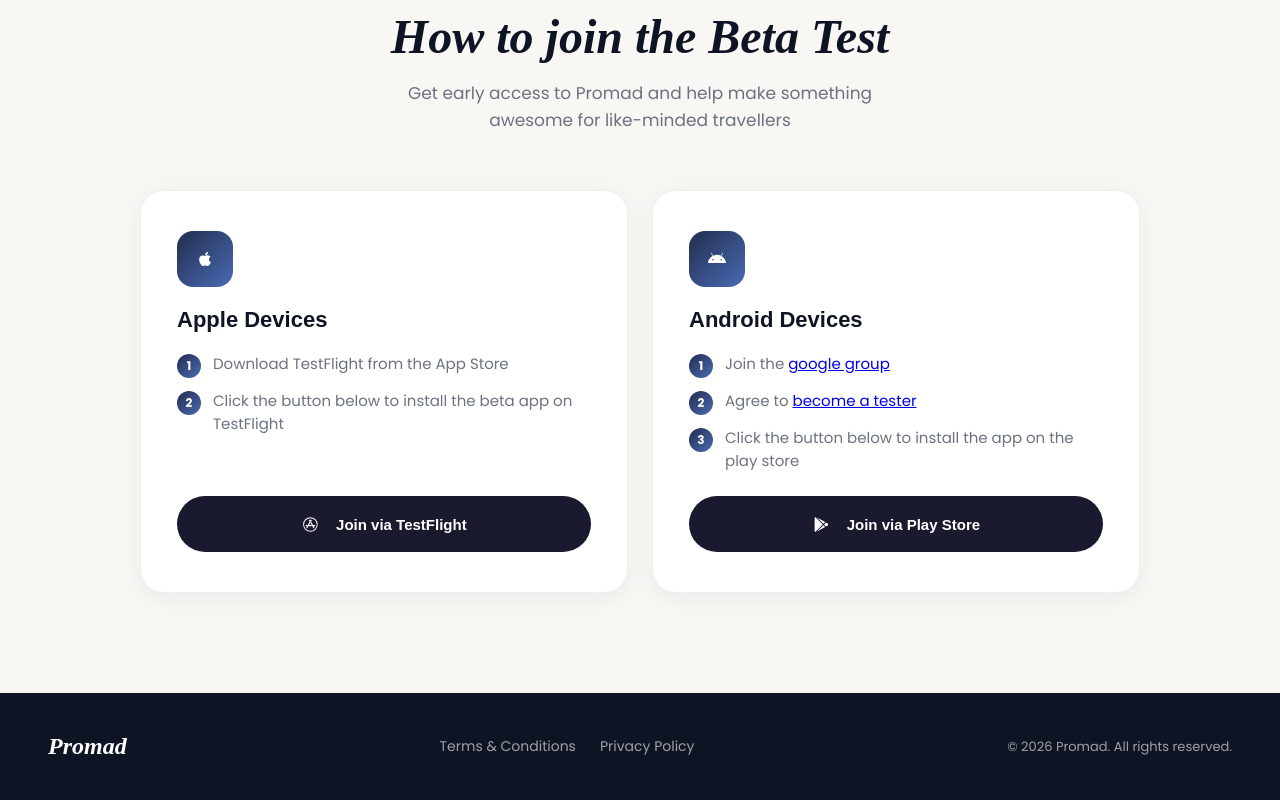
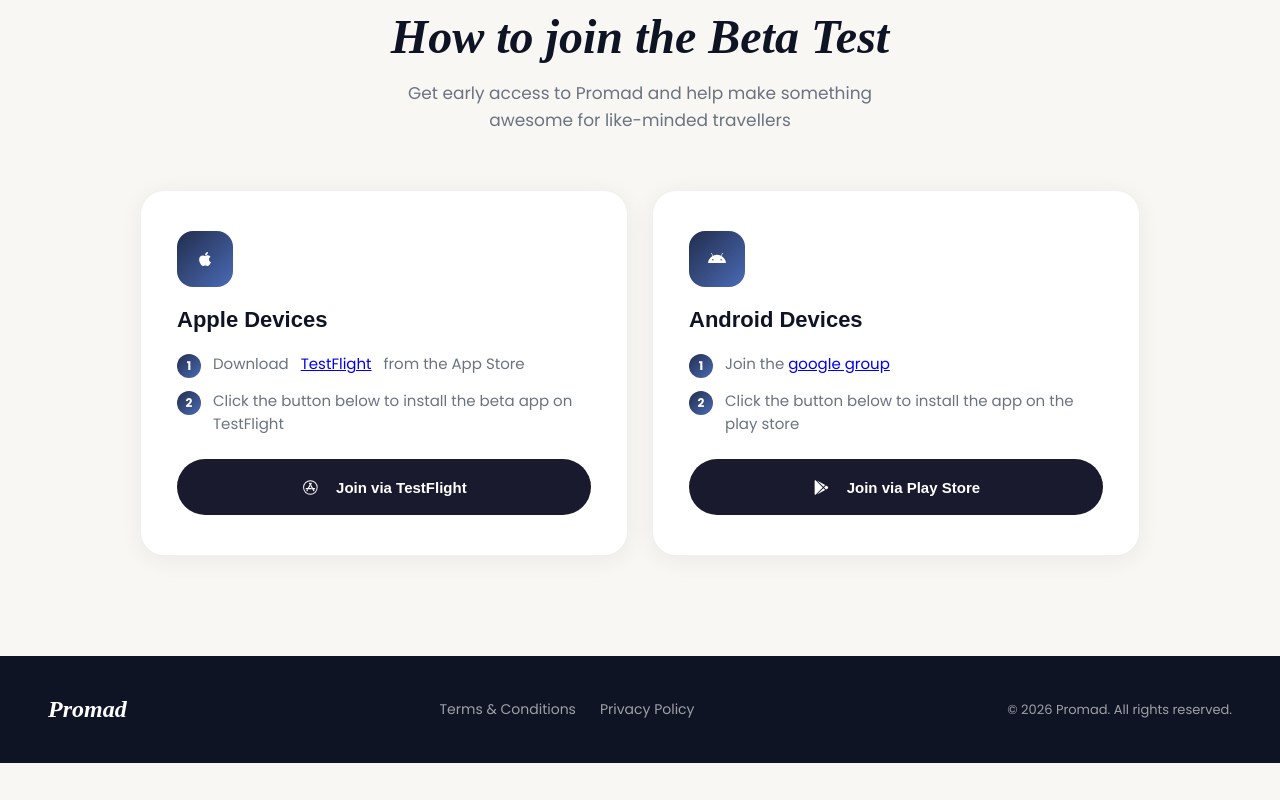
Before and after one commit to jsonsweeney/promad-web, a Next.js app: page / in a window 1280 px wide. Shown: the part 771-1571 px from the top of the page. After the commit the page ends 1534 px from the top, so only its background shows below. Built offline with nearby package versions, Linux system fonts and the light colour scheme; a web font is replaced by a local one.

Commit message:
refactor: text changes

```diff
--- a/app/page.tsx
+++ b/app/page.tsx
@@ -97,7 +97,16 @@
               </div>
               <h3 className={styles.betaCardTitle}>Apple Devices</h3>
               <ol className={styles.betaSteps}>
-                <li>Download TestFlight from the App Store</li>
+                <li>
+                  Download{" "}
+                  <a
+                    href="https://apps.apple.com/us/app/testflight/id899247664"
+                    target="_blank"
+                  >
+                    TestFlight
+                  </a>{" "}
+                  from the App Store
+                </li>
                 <li>
                   Click the button below to install the beta app on TestFlight
                 </li>
@@ -131,17 +140,6 @@
                   </span>
                 </li>
                 <li>
-                  <span>
-                    Agree to{" "}
-                    <a
-                      href="https://play.google.com/apps/testing/com.jsonsweeney.promad"
-                      target="_blank"
-                    >
-                      become a tester
-                    </a>
-                  </span>
-                </li>
-                <li>
                   Click the button below to install the app on the play store
                 </li>
               </ol>
```
